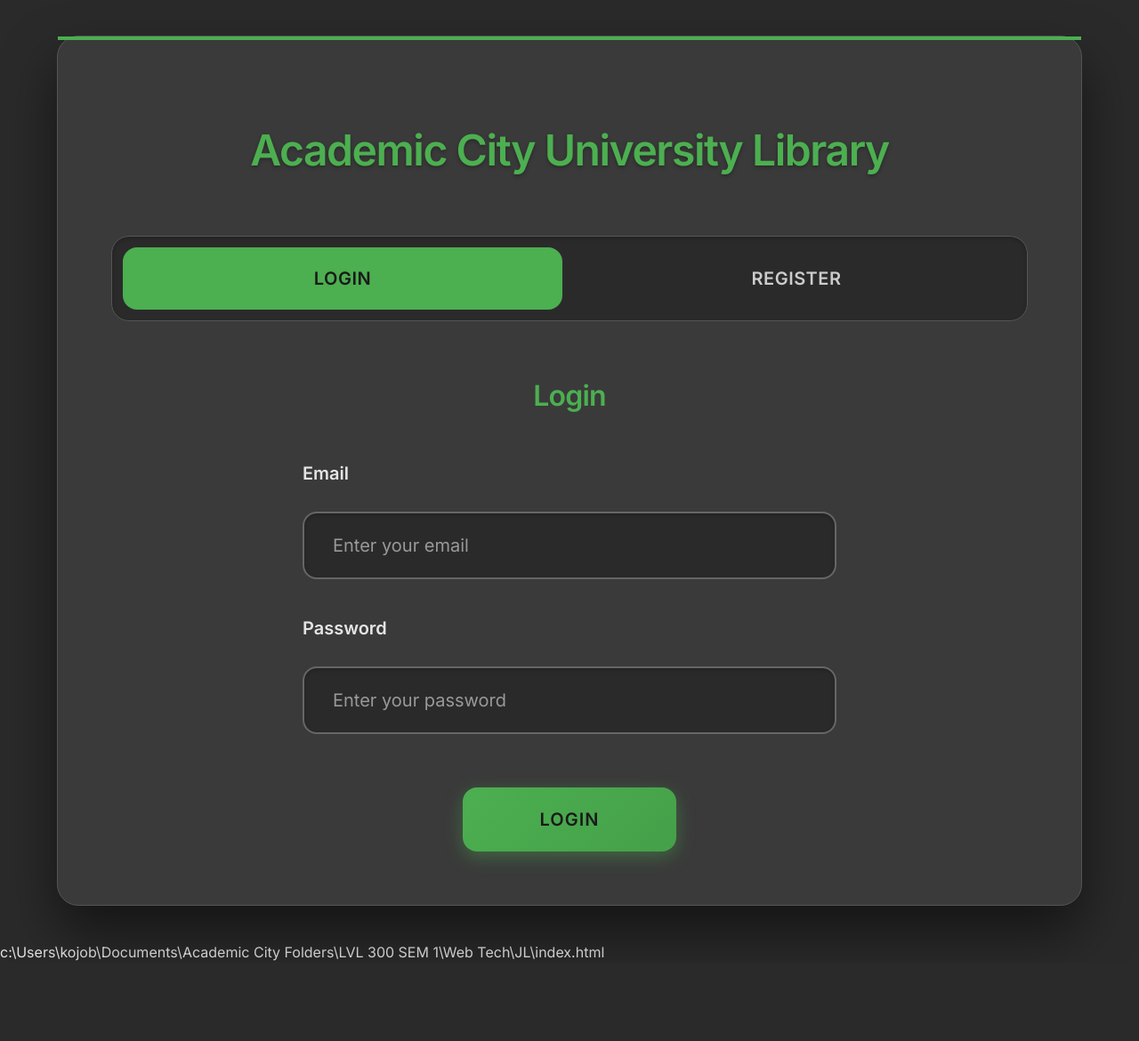
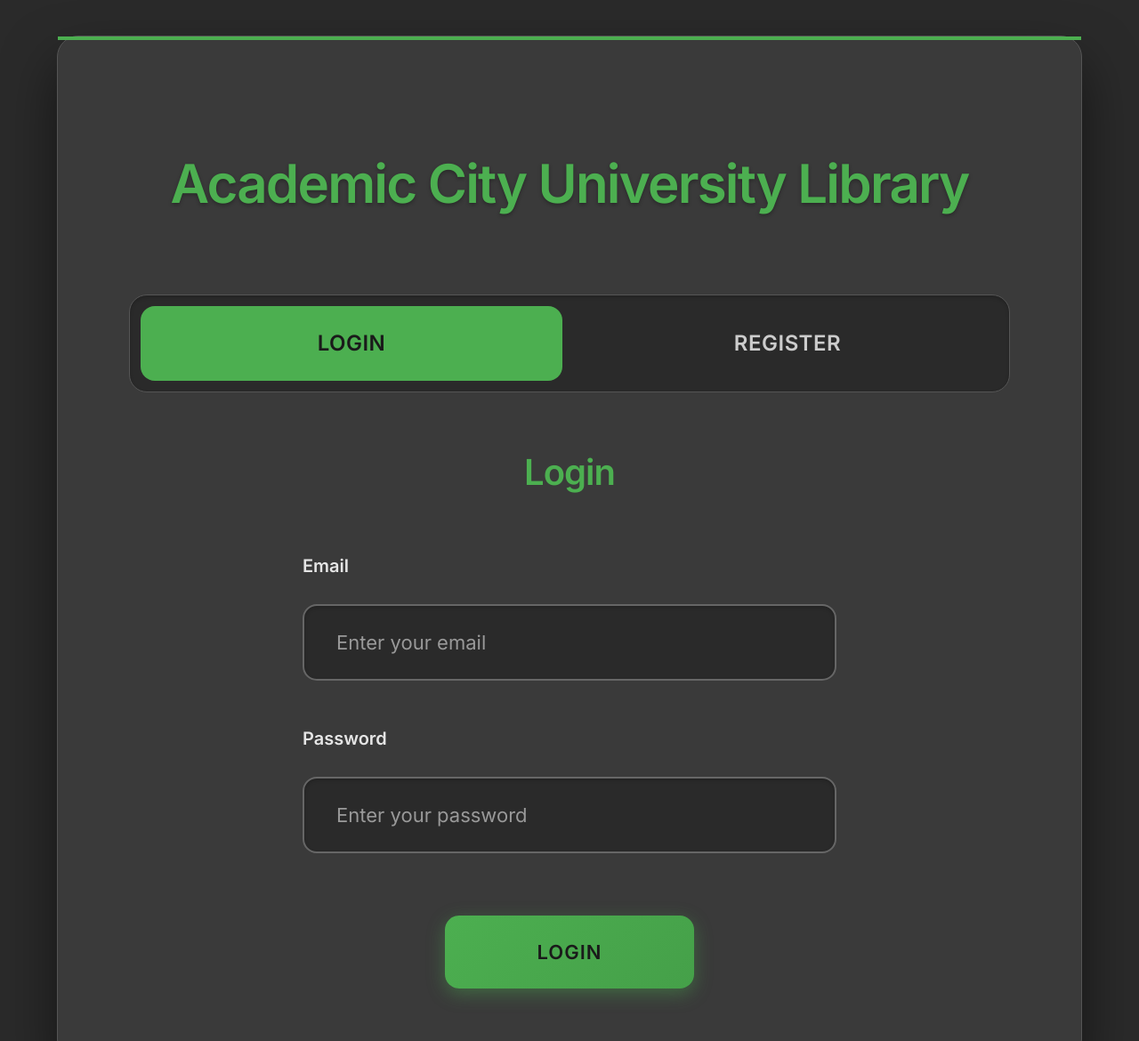
Before and after one commit to Joshua-Veve/JL, a plain HTML site: page index.html in a window 1280 px wide. Shown: the top 1170 px of the page at 89% size. Before the commit the page ends 1082 px from the top, so only its background shows below. Drawn offline with Linux system fonts and the light colour scheme.

Commit message:
Update UI to desktop standard with larger fonts and spacing

```diff
--- a/style.css
+++ b/style.css
@@ -18,7 +18,7 @@ body {
 .container {
   background: #3a3a3a;
   margin: 40px auto;
-  padding: 60px;
+  padding: 80px;
   border-radius: 24px;
   border: 1px solid #555555;
   width: 90%;
@@ -40,9 +40,9 @@ body {
 h1 {
   text-align: center;
   color: #4caf50;
-  margin-bottom: 60px;
+  margin-bottom: 80px;
   font-weight: 700;
-  font-size: 48px;
+  font-size: 60px;
   letter-spacing: -0.03em;
   text-shadow: 0 2px 4px rgba(0, 0, 0, 0.3);
 }
@@ -50,9 +50,9 @@ h1 {
 h2 {
   text-align: center;
   color: #4caf50;
-  margin-bottom: 48px;
+  margin-bottom: 60px;
   font-weight: 600;
-  font-size: 32px;
+  font-size: 40px;
   letter-spacing: -0.025em;
 }
 
@@ -69,7 +69,7 @@ h2 {
 }
 
 .tab {
-  padding: 20px 40px;
+  padding: 24px 50px;
   cursor: pointer;
   background: transparent;
   border-radius: 16px;
@@ -79,7 +79,7 @@ h2 {
   text-align: center;
   color: #cccccc;
   border: none;
-  font-size: 20px;
+  font-size: 24px;
   text-transform: uppercase;
   letter-spacing: 0.5px;
 }
@@ -97,7 +97,7 @@ h2 {
 form {
   display: flex;
   flex-direction: column;
-  gap: 40px;
+  gap: 50px;
   max-width: 600px;
   margin: 0 auto;
 }
@@ -117,12 +117,12 @@ form {
 
 input, select {
   width: 100%;
-  padding: 24px 32px;
+  padding: 28px 36px;
   border: 2px solid #666666;
   border-radius: 16px;
   background: #2a2a2a;
   color: #e5e5e5;
-  font-size: 20px;
+  font-size: 22px;
   font-family: 'Inter', sans-serif;
   transition: all 0.3s ease;
   outline: none;
@@ -162,19 +162,19 @@ select option {
 }
 
 button {
-  padding: 24px 48px;
+  padding: 28px 56px;
   background: linear-gradient(135deg, #4caf50 0%, #45a049 100%);
   color: #1a1a1a;
   border: none;
   border-radius: 16px;
   cursor: pointer;
-  font-size: 20px;
+  font-size: 22px;
   font-weight: 700;
   font-family: 'Inter', sans-serif;
   transition: all 0.3s ease;
   margin-top: 20px;
   align-self: center;
-  min-width: 240px;
+  min-width: 280px;
   box-shadow: 0 6px 20px rgba(76, 175, 80, 0.4);
   text-transform: uppercase;
   letter-spacing: 1px;
@@ -218,8 +218,8 @@ button:hover {
 
 .book-item {
   background: #2a2a2a;
-  margin-bottom: 24px;
-  padding: 32px;
+  margin-bottom: 28px;
+  padding: 40px;
   border-radius: 16px;
   border: 1px solid #555555;
   transition: all 0.3s ease;
```
